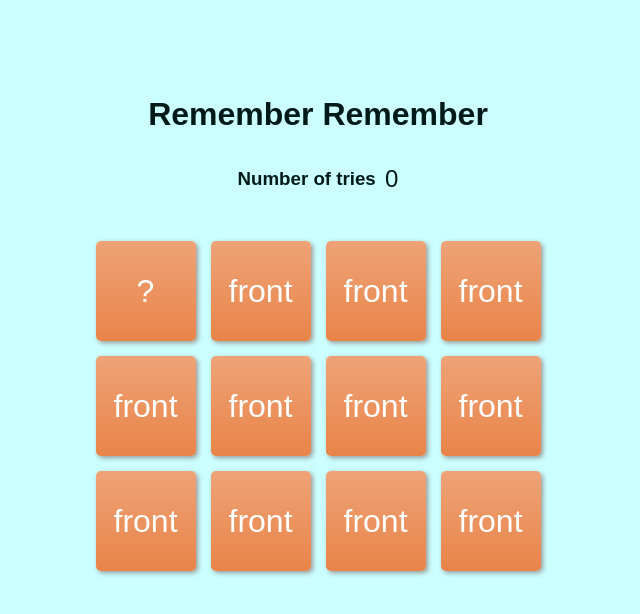
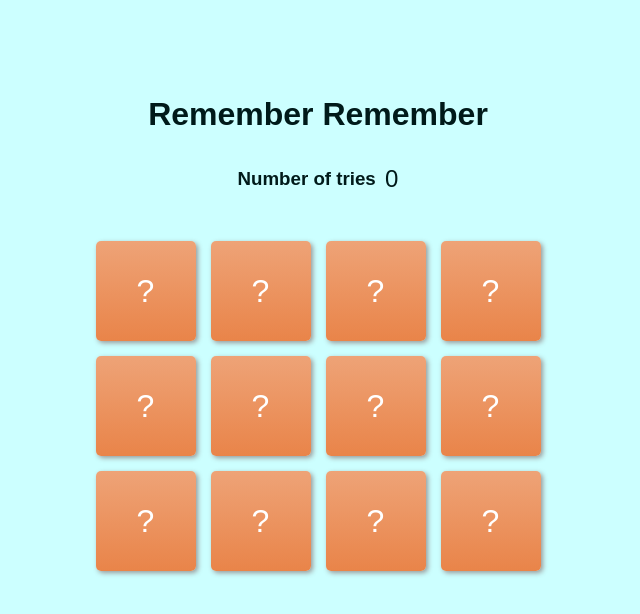
Before and after one commit to m0hammadAdel/MemoryGame, a plain HTML site: page index.html in a window 1280 px wide. Shown: the whole page, without its empty margins (322-962 px from the left). Drawn offline with Linux system fonts and the light colour scheme.

Commit message:
added cards in page

```diff
--- a/app.js
+++ b/app.js
@@ -0,0 +1,79 @@
+// --------------- global variables ---------------
+//arry of objects for all cards and sort it ramndomly
+const cardsInfo = [
+    {
+        name: "😉",
+        isSolved: false
+    },
+    {
+        name: "😘",
+        isSolved: false
+    },
+    {
+        name: "🥰",
+        isSolved: false
+    },
+    {
+        name: "😁",
+        isSolved: false
+    },
+    {
+        name: "😀",
+        isSolved: false
+    },
+    {
+        name: "😂",
+        isSolved: false
+    },
+    {
+        name: "😉",
+        isSolved: false
+    },
+    {
+        name: "😘",
+        isSolved: false
+    },
+    {
+        name: "🥰",
+        isSolved: false
+    },
+    {
+        name: "😁",
+        isSolved: false
+    },
+    {
+        name: "😀",
+        isSolved: false
+    },
+    {
+        name: "😂",
+        isSolved: false
+    },
+].sort((a, b) => 0.5 - Math.random()); //https://dev.to/codebubb/how-to-shuffle-an-array-in-javascript-2ikj (more details about algorithm)
+
+const cards = document.querySelector('.cards');
+
+// helper varialbes
+let newCard; // to hold the current clicked card
+
+// --------------- main program ---------------
+// insert cards in the page
+window.addEventListener('DOMContentLoaded', () => {
+    for (let card of cardsInfo) {
+        cards.innerHTML += `
+        <div class="card" data-state="${card.isSolved}" data-name="${card.name}">
+            <div class="front">?</div>
+            <div class="back">${card.name}</div>
+        </div>`
+    }
+});
+
+// add click to all cards
+cards.addEventListener('click', (e) => {
+    newCard = e.target.closest('.card');
+    if (newCard) {
+        newCard.classList.toggle('card-clicked');
+    }
+})
+
+// --------------- functions ---------------
--- a/index.html
+++ b/index.html
@@ -16,54 +16,11 @@
         </div>
     </header>
     <main class="cards">
-        <div class="card">
+        <!-- this code will be added dynamically with javascript
+        <div class="card" data-state="false" datat-name="😀">
             <div class="front">?</div>
             <div class="back">back</div>
-        </div>
-        <div class="card">
-            <div class="front">front</div>
-            <div class="back">back</div>
-        </div>
-        <div class="card">
-            <div class="front">front</div>
-            <div class="back">back</div>
-        </div>
-        <div class="card">
-            <div class="front">front</div>
-            <div class="back">back</div>
-        </div>
-        <div class="card">
-            <div class="front">front</div>
-            <div class="back">back</div>
-        </div>
-        <div class="card">
-            <div class="front">front</div>
-            <div class="back">back</div>
-        </div>
-        <div class="card">
-            <div class="front">front</div>
-            <div class="back">back</div>
-        </div>
-        <div class="card">
-            <div class="front">front</div>
-            <div class="back">back</div>
-        </div>
-        <div class="card">
-            <div class="front">front</div>
-            <div class="back">back</div>
-        </div>
-        <div class="card">
-            <div class="front">front</div>
-            <div class="back">back</div>
-        </div>
-        <div class="card">
-            <div class="front">front</div>
-            <div class="back">back</div>
-        </div>
-        <div class="card">
-            <div class="front">front</div>
-            <div class="back">back</div>
-        </div>
+        </div> -->
     </main>
     <script src="app.js"></script>
 </body>
--- a/styles.css
+++ b/styles.css
@@ -82,16 +82,16 @@ h1 {
     width: 100%;
     height: 100%;
     border-radius: 5px;
+    font-size: 2rem;
+    display: flex;
+    justify-content: center;
+    align-items: center;
     backface-visibility: hidden;
     background-image: linear-gradient(var(--gradient1), var(--gradient2));
 }
 
 .front {
     z-index: 2;
-    display: flex;
-    justify-content: center;
-    align-items: center;
-    font-size: 2rem;
     color: #fff;
 }
 
```
